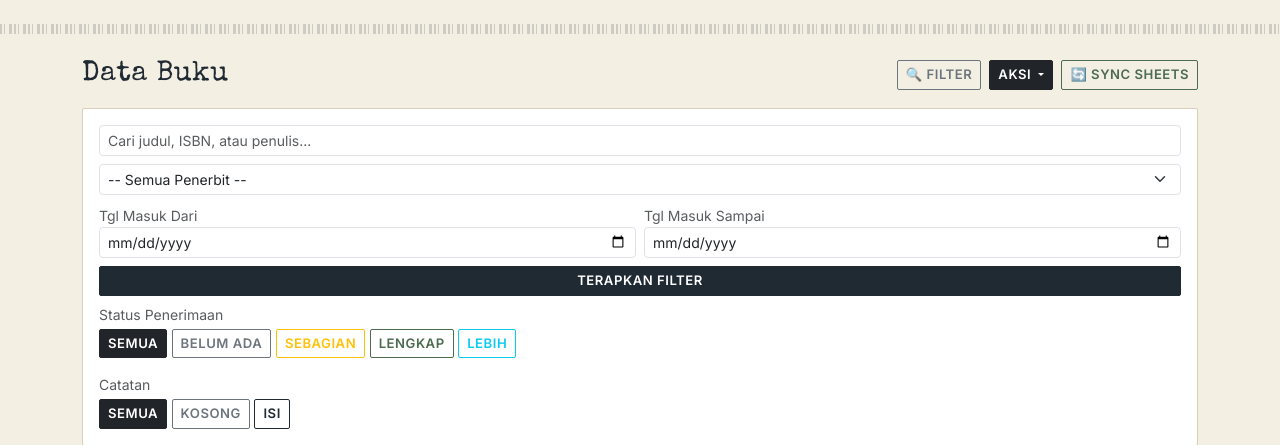
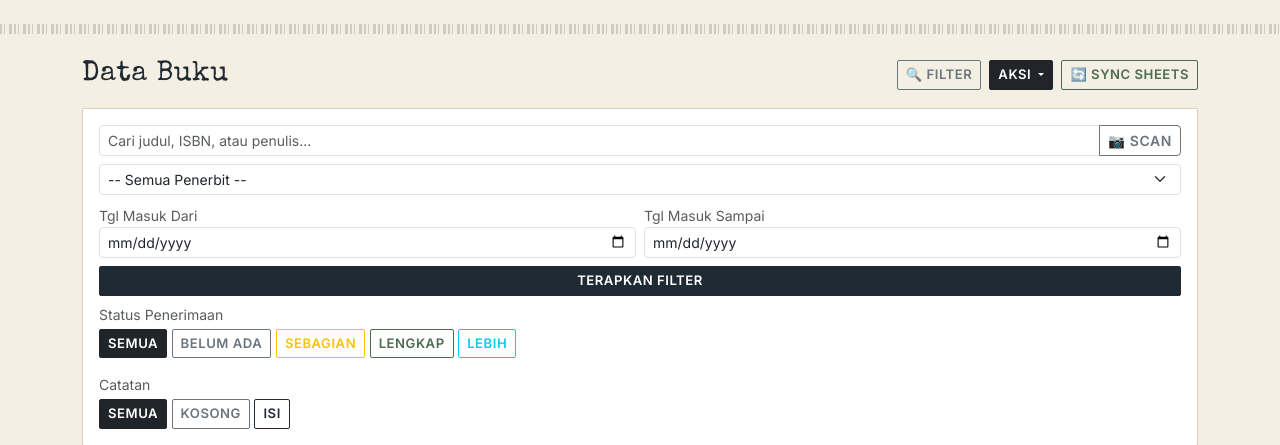
Before and after one commit to echsanaji-cell/inventory-gudang, a Flask app: page /buku in a window 1280 px wide, after a click on "🔍 FILTER". Shown: the part 86-531 px from the top of the page. Run offline with Flask 3, Linux system fonts and the light colour scheme; the visitor is signed in with stand-in values (Sample User, id 1); data that the repository does not hold is empty; some libraries are stand-ins or nearby versions.

Commit message:
Tambah dukungan scan barcode (kamera + scanner fisik) di kotak pencarian Data Buku

```diff
--- a/templates/buku/list.html
+++ b/templates/buku/list.html
@@ -42,10 +42,15 @@
 <div class="collapse {{ 'show' if search or status_filter or penerbit_filter or tgl_dari or tgl_sampai else '' }}" id="filterPanel">
     <div class="card mb-3">
         <div class="card-body">
-            <form method="GET">
-                <div class="mb-2">
-                    <input type="text" name="search" class="form-control form-control-sm" placeholder="Cari judul, ISBN, atau penulis..." value="{{ search }}">
-                </div>
+            <form method="GET" id="form-cari-buku">
+    <div class="mb-2">
+        <div class="input-group input-group-sm">
+            <input type="text" name="search" id="input-cari-buku" class="form-control" placeholder="Cari judul, ISBN, atau penulis..." value="{{ search }}">
+            <button type="button" class="btn btn-outline-secondary" onclick="startCameraScanner('cameraModal', 'camera-reader', handleScanCariBuku)">
+                📷 Scan
+            </button>
+        </div>
+    </div>
                 <div class="mb-2">
                     <select name="penerbit" class="form-select form-select-sm">
                         <option value="">-- Semua Penerbit --</option>
@@ -173,4 +178,12 @@
     </tbody>
 </table>
 </div>
+<script>
+function handleScanCariBuku(kode) {
+    document.getElementById('input-cari-buku').value = kode;
+    document.getElementById('form-cari-buku').submit();
+}
+
+initPhysicalScanner(document.getElementById('input-cari-buku'), handleScanCariBuku);
+</script>
 {% endblock %}
```
